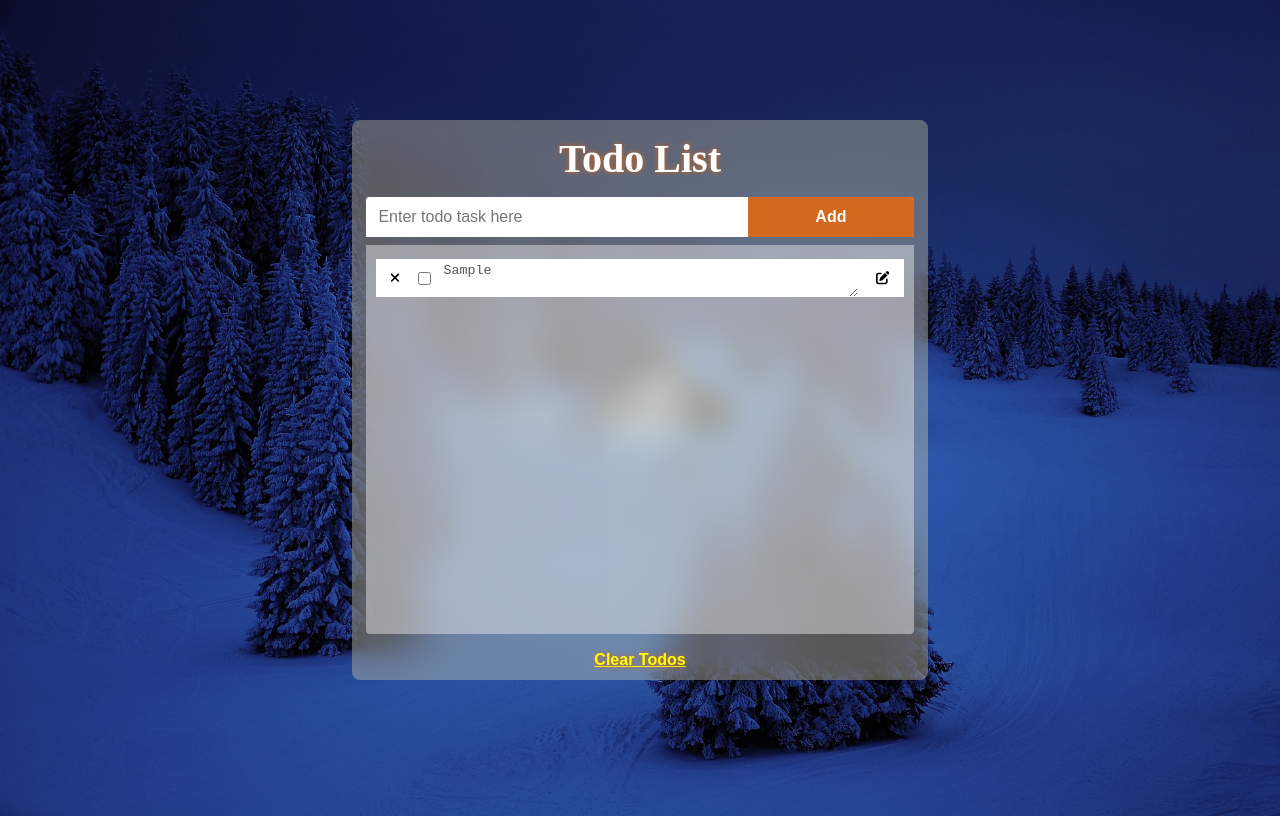
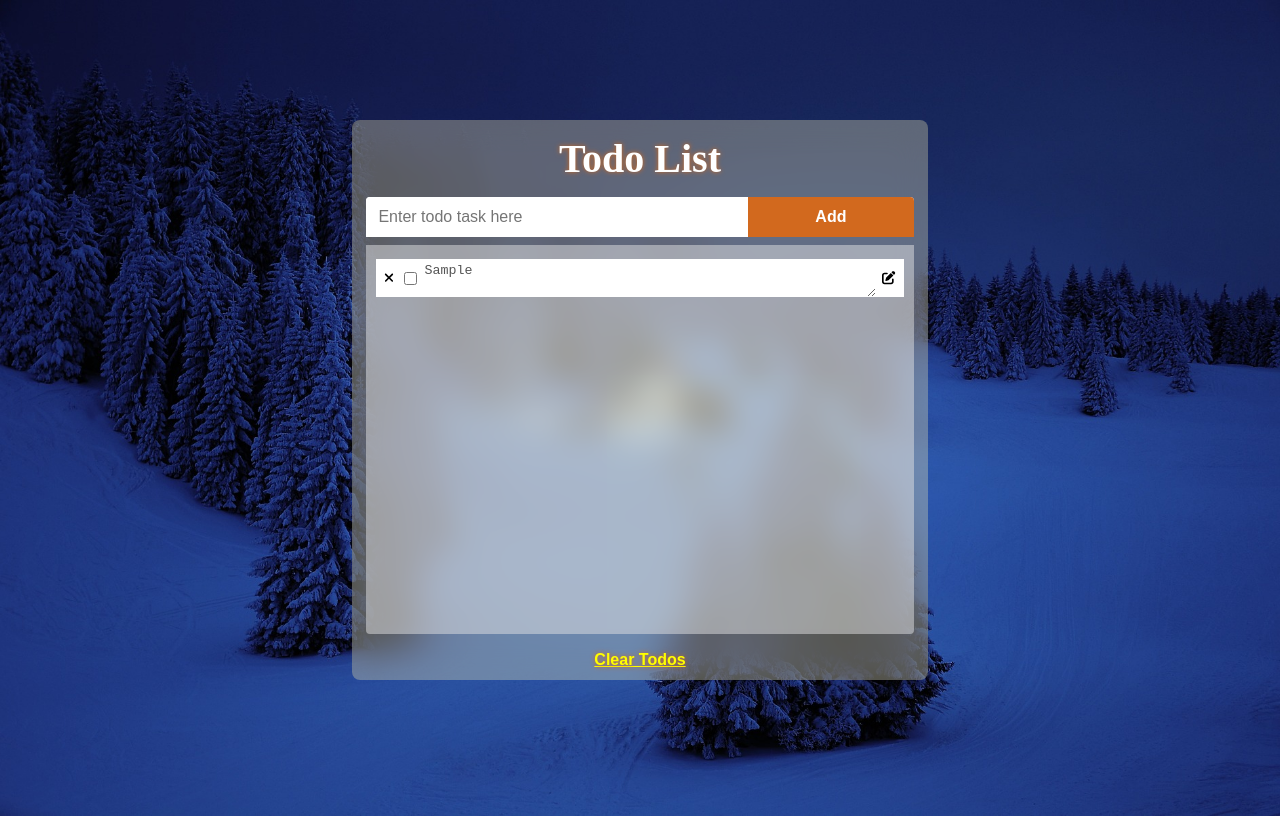
Before and after one commit to Abhishek332/todo-tracker, a plain HTML site: page index.html in a window 1280 px wide. Both pictures are taken after typing "Sample" into the empty fields and a click on the button "Add". Drawn offline with Linux system fonts and the light colour scheme.

Commit message:
minor css update

```diff
--- a/style.css
+++ b/style.css
@@ -80,14 +80,12 @@
     margin: 4px 0;
     display: flex;
     align-items: center;
-}
-
-#todos-box .todo-list-item *{
-    margin: 0 4px;
+    padding: 0 2px;
 }
 
 #todos-box .todo-list-item button{
     background-color: transparent;
+    cursor: pointer;
 }
 
 #todos-box .todo-list-item textarea{
```
